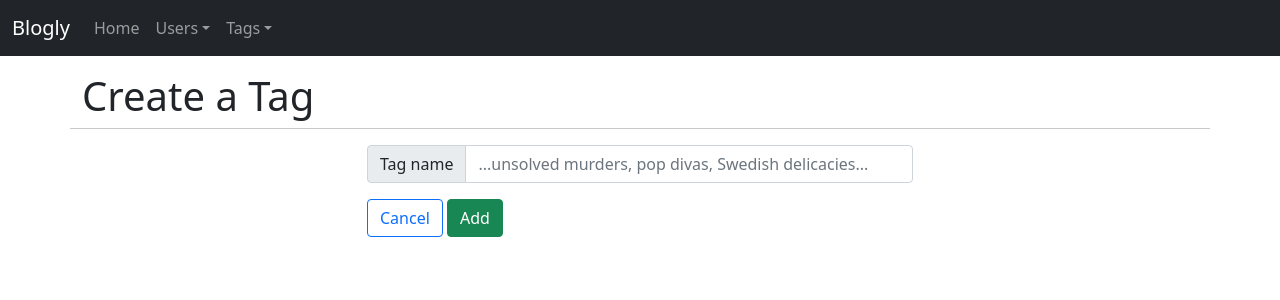
After one commit to eckesm/Blogly, a Flask app: page /tags/new in a window 1280 px wide. The commit adds this page. Shown: the top 300 px of the page. Run offline with Flask 2, Linux system fonts and the light colour scheme.

Commit message:
finished part 3; might add pill badges for tags

```diff
--- a/app.py
+++ b/app.py
@@ -2,7 +2,7 @@
 
 from flask import Flask, request, render_template, redirect, flash, session
 from flask_debugtoolbar import DebugToolbarExtension
-from models import db, connect_db, User, Post, DEFAULT_IMAGE_URL
+from models import db, connect_db, User, Post, Tag, PostTag, DEFAULT_IMAGE_URL
 
 app = Flask(__name__)
 
@@ -22,26 +22,28 @@ db.create_all()
 def get_list_users():
     return db.session.query(User.id, User.first_name, User.last_name).order_by(User.last_name, User.first_name).limit(25).all()
 
+
+def get_list_tags():
+    return db.session.query(Tag.id, Tag.name).order_by(Tag.name).limit(25).all()
+
 # -------------------------------------------------------------------
 
 
 @app.route('/')
 def show_home_page():
-    """Show home page and users."""
-
-    all_users = get_list_users()
-    session['users'] = all_users
-
+    """Show home page, users, and tags."""
     return redirect('/home')
 
 
 @app.route('/users')
 def show_list_of_users():
-    """Show home page and users."""
+    """Show home page, users, and tags."""
+    return redirect('/home')
 
-    all_users = get_list_users()
-    session['users'] = all_users
 
+@app.route('/tags')
+def show_list_of_tags():
+    """Show home page, users, and tags."""
     return redirect('/home')
 
 #####################################################################
@@ -53,14 +55,14 @@ def show_list_of_users():
 def show_users():
     """Show list of all users."""
 
-    all_users = get_list_users()
-    session['users'] = all_users
+    session['users'] = get_list_users()
+    session['tags'] = get_list_tags()
 
     users = User.query.order_by(User.last_name, User.first_name)
+    tags = Tag.query.order_by(Tag.name)
     posts = Post.query.order_by(Post.created_at.desc()).limit(5).all()
-    # order_by('created_at')
 
-    return render_template('home.html', users=users, posts=posts)
+    return render_template('home.html', users=users, tags=tags, posts=posts)
 
 # -------------------------------------------------------------------
 
@@ -69,7 +71,8 @@ def show_users():
 def show_user(user_id):
     """Show details about a single user."""
     user = User.query.get_or_404(user_id)
-    posts = user.posts
+    posts = Post.query.filter_by(owner_id=user_id).order_by(
+        Post.created_at.desc()).all()
 
     return render_template('details.html', user=user, posts=posts)
 
@@ -79,7 +82,7 @@ def show_user(user_id):
 @app.route('/users/new')
 def show_new_user_form():
     """Show new user form."""
-    return render_template('new_user_form.html')
+    return render_template('add_user_form.html')
 
 # -------------------------------------------------------------------
 
@@ -97,12 +100,11 @@ def add_new_user_from_form():
     db.session.add(new_user)
     db.session.commit()
 
-    all_users = get_list_users()
-    session['users'] = all_users
+    session['users'] = get_list_users()
 
     flash(f"{new_user.full_name}'s profile has been created.", 'alert-info')
 
-    return redirect('/home')
+    return redirect(f'/users/{new_user.id}')
 
 # -------------------------------------------------------------------
 
@@ -132,8 +134,7 @@ def update_user(user_id):
     db.session.add(edit_user)
     db.session.commit()
 
-    all_users = get_list_users()
-    session['users'] = all_users
+    session['users'] = get_list_users()
 
     flash(f"{edit_user.full_name}'s profile has been updated.", 'alert-info')
 
@@ -152,8 +153,7 @@ def delete_user(user_id):
     db.session.delete(user)
     db.session.commit()
 
-    all_users = get_list_users()
-    session['users'] = all_users
+    session['users'] = get_list_users()
 
     flash(f"{full_name}'s profile has been deleted.", 'alert-info')
 
@@ -180,7 +180,9 @@ def show_new_post_form(user_id):
     """Show new post form for a given user."""
 
     user = User.query.get_or_404(user_id)
-    return render_template('add_post_form.html', user=user)
+    tags = Tag.query.order_by(Tag.name)
+
+    return render_template('add_post_form.html', user=user, tags=tags)
 
 # -------------------------------------------------------------------
 
@@ -197,22 +199,43 @@ def add_new_post_to_db(user_id):
     db.session.add(new_post)
     db.session.commit()
 
-    flash(
-        f"{title} has been added to {user.full_name}'s profile", 'alert-info')
+    flash(f"{title} has been added to {user.full_name}'s profile", 'alert-info')
+
+    # tags = Tag.query.order_by(Tag.name)
+    # for tag in tags:
+    #     if request.form.get(f'tag-{tag.id}') == 'on':
+    #         new_post.tags.append(tag)
+
+    checked_tags = request.form.getlist('tag_checkbox')
+    tags = Tag.query.order_by(Tag.name)
+    for tag in tags:
+        if str(tag.id) in checked_tags:
+            new_post.tags.append(tag)
+
+    db.session.commit()
 
     return redirect(f"/users/{user_id}")
 
 # -------------------------------------------------------------------
 
 
-@app.route('/posts/<int:post_id>/edit')
+@app.route('/posts/<int:post_id>/edit', methods=['GET'])
 def show_edit_post_form(post_id):
     """Show form to edit a post."""
 
     edit_post = Post.query.get_or_404(post_id)
     user = edit_post.user
+    tags = Tag.query.order_by(Tag.name)
 
-    return render_template('edit_post_form.html', post=edit_post, user=user)
+    tags_status_list = []
+
+    for tag in tags:
+        if tag in edit_post.tags:
+            tags_status_list.append(tuple((tag, True)))
+        else:
+            tags_status_list.append(tuple((tag, False)))
+
+    return render_template('edit_post_form.html', post=edit_post, user=user, tags=tags_status_list)
 
 # -------------------------------------------------------------------
 
@@ -228,11 +251,22 @@ def edit_post_in_database(post_id):
     edit_post.title = title
     edit_post.content = content
 
+    checked_tags = request.form.getlist('tag_checkbox')
+    tags = Tag.query.order_by(Tag.name)
+    for tag in tags:
+        if str(tag.id) in checked_tags:
+            edit_post.tags.append(tag)
+        else:
+            pt_to_delete = PostTag.query.filter_by(
+                post_id=edit_post.id, tag_id=tag.id).one_or_none()
+            if pt_to_delete != None:
+                db.session.delete(pt_to_delete)
+
     db.session.add(edit_post)
     db.session.commit()
 
     flash(
-        f"{user.full_name}'s post entitled {title} has been edited.", 'alert-info')
+        f"{edit_post.user.full_name}'s post entitled {title} has been edited.", 'alert-info')
 
     return redirect(f'/posts/{post_id}')
 
@@ -254,3 +288,76 @@ def delete_post_from_database(post_id):
         f"{user.full_name}'s post entitled {title} has been deleted.", 'alert-info')
 
     return redirect(f'/users/{user.id}')
+
+
+#####################################################################
+# ------------------------------- Tags -----------------------------#
+#####################################################################
+
+@app.route('/tags/<int:tag_id>')
+def show_tag(tag_id):
+    """Show posts for specific tag."""
+
+    tag = Tag.query.get_or_404(tag_id)
+    posts = db.session.query(Post).filter(PostTag.tag_id == tag_id).join(
+        PostTag).order_by(Post.created_at.desc()).all()
+
+    return render_template('tag.html', posts=posts, tag=tag)
+
+# -------------------------------------------------------------------
+
+
+@app.route('/tags/new', methods=['GET'])
+def show_add_tag_form():
+    """Show add tag form."""
+
+    return render_template('add_tag_form.html')
+
+# -------------------------------------------------------------------
+
+
+@app.route('/tags/new', methods=['POST'])
+def add_tag():
+    """Show add tag form."""
+
+    name = request.form['name']
+    new_tag = Tag(name=name)
+
+    db.session.add(new_tag)
+    db.session.commit()
+
+    session['tags'] = get_list_tags()
+
+    flash(
+        f"{name} tag has been created.", 'alert-info')
+
+    return redirect(f'/tags/{new_tag.id}')
+
+# -------------------------------------------------------------------
+
+
+@app.route('/tags/<int:tag_id>/edit', methods=["GET"])
+def show_edit_tag_form(tag_id):
+    """Show edit tag form."""
+
+    tag = Tag.query.get_or_404(tag_id)
+
+    return render_template('edit_tag_form.html', tag=tag)
+
+# -------------------------------------------------------------------
+
+
+@app.route('/tags/<int:tag_id>/delete')
+def delete_tag_from_database(tag_id):
+    """Deletes selected post from blogly_db."""
+
+    tag = Tag.query.get_or_404(tag_id)
+    name = tag.name
+
+    db.session.delete(tag)
+    db.session.commit()
+
+    flash(
+        f"{name} tag has been deleted.", 'alert-info')
+
+    return redirect('/tags')
--- /dev/null
+++ b/templates/add_tag_form.html
@@ -0,0 +1,27 @@
+{% extends 'base.html' %}
+{% block title %}Create a Tag{% endblock %}
+
+{% block content %}
+
+<div class="container">
+	<div class="row d-flex justify-content-around align-items-start mt-3">
+		<h1 class="display-6">Create a Tag</h1>
+		<hr>
+
+		<form class="col-12 col-sm-10 col-md-8 col-lg-6" id="new_tag_form" action="/tags/new" method="POST">
+
+      <div class="input-group mb-3">
+        <span class="input-group-text">Tag name</span>
+        <input type="text" class="form-control" name="name" maxlength="25" placeholder="...unsolved murders, pop divas, Swedish delicacies..." required>
+      </div>
+
+			<a href="/tags" class="btn btn-outline-primary">Cancel</a>
+			<button type="submit" class="btn btn-success">Add</button>
+
+		</form>
+	</div>
+</div>
+
+{% endblock %}
+
+{% block page_scripts %}{% endblock %}
--- a/templates/base.html
+++ b/templates/base.html
@@ -26,22 +26,38 @@
                 <a class="nav-link" href="/home">Home</a>
               </li>
 
-              {% if session['users'] | length > 0 %}
               <li class="nav-item dropdown">
                 <a class="nav-link dropdown-toggle" href="#" id="users_dropdown" role="button" data-bs-toggle="dropdown" aria-expanded="false">Users</a>
                 <ul class="dropdown-menu" aria-labelledby="users_dropdown">
 
-                  {% for user in session['users'] %}
-                  <li><a class="dropdown-item" href="/users/{{user[0]}}">{{user[1]}} {{user[2]}}</a></li>
-                  {% endfor %}
+                  <li><a class="dropdown-item" href="/users/new">Add New User</a></li>
+
+                  {% if session['users'] | length > 0 %}
+                    <li><hr class="dropdown-divider"></li>
+                    {% for user in session['users'] %}
+                    <li><a class="dropdown-item" href="/users/{{user[0]}}">{{user[1]}} {{user[2]}}</a></li>
+                    {% endfor %}
+                  {% endif %}
 
                 </ul>
               </li>
-              {% endif %}
 
-              <li class="nav-item">
-                <a class="nav-link" href="/users/new">Add New User</a>
+              <li class="nav-item dropdown">
+                <a class="nav-link dropdown-toggle" href="#" id="tags_dropdown" role="button" data-bs-toggle="dropdown" aria-expanded="false">Tags</a>
+                <ul class="dropdown-menu" aria-labelledby="tags_dropdown">
+
+                  <li><a class="dropdown-item" href="/tags/new">Add New Tag</a></li>
+
+                  {% if session['tags'] | length > 0 %}
+                    <li><hr class="dropdown-divider"></li>
+                    {% for tag in session['tags'] %}
+                    <li><a class="dropdown-item" href="/tags/{{tag[0]}}">{{tag[1]}}</a></li>
+                    {% endfor %}
+                  {% endif %}
+
+                </ul>
               </li>
+
             </ul>
           </div>
         </div>
--- a/templates/edit_user_form.html
+++ b/templates/edit_user_form.html
@@ -1,5 +1,5 @@
 {% extends 'base.html' %}
-{% block title %}{{user.full_name}}{% endblock %}
+{% block title %}Edit {{user.full_name}}{% endblock %}
 
 {% block content %}
 
@@ -27,6 +27,7 @@
 
 			<a href="/users/{{user.id}}" class="btn btn-outline-primary">Cancel</a>
 			<button type="submit" class="btn btn-success">Save</button>
+			<a href="/users/{{user.id}}/delete" class="ms-1 btn btn-danger btn">Delete</a>
 
 		</form>
 	</div>
```
Also changed, not shown: models.py (+33 -4 lines), seed.py (+44 -19 lines), templates/add_post_form.html (+14 -0 lines), templates/add_user_form.html (renamed from templates/new_user_form.html, +8 -7 lines), templates/details.html (+9 -8 lines), templates/edit_post_form.html (+19 -1 lines), templates/edit_tag_form.html (added, +28 -0 lines), templates/home.html (+21 -1 lines), templates/tag.html (added, +56 -0 lines).
